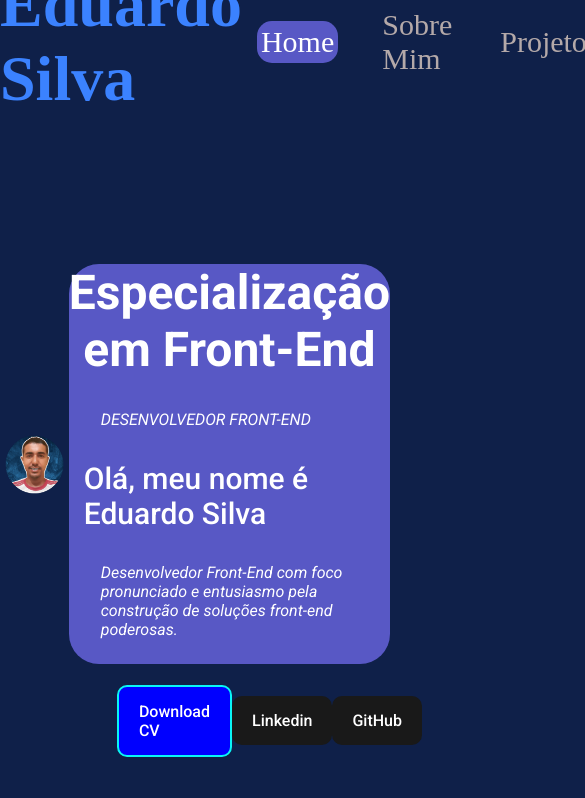
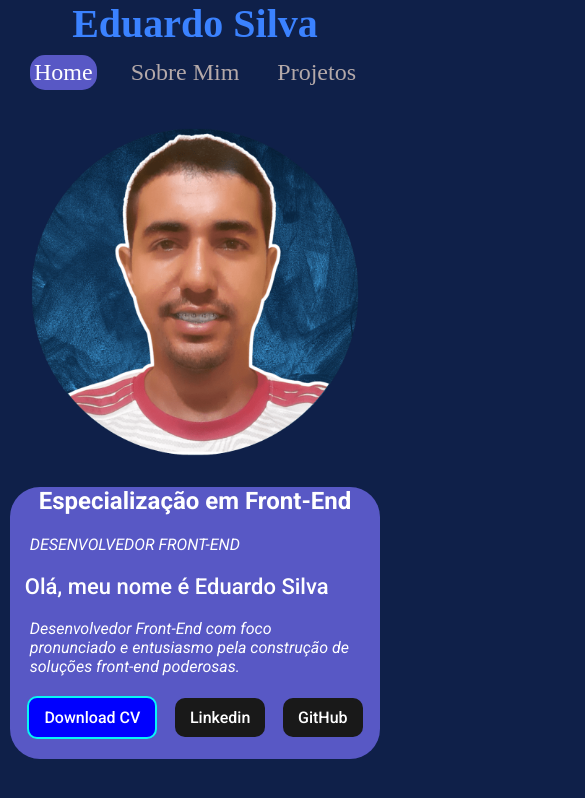
Before and after one commit to eduardo2525/Portfolio, a React (Vite) app: page / in a window 390 px wide. Shown: the top 798 px of the page, 585 px wide, since content can reach past the window. Built offline with nearby package versions, Linux system fonts and the light colour scheme.

Commit message:
Responsividade De Mobile

```diff
--- a/src/Components/About/styles.jsx
+++ b/src/Components/About/styles.jsx
@@ -136,16 +136,37 @@ export const StyleAbout = styled.section`
             top: 0;
             border-radius: 10px;
           }
+
+          @media (max-width: ${Breakpoints.mobile}) {
+            padding: 10px 15px;
+          }
+        }
+
+        @media (max-width: ${Breakpoints.mobile}) {
+          padding: 10px 15px;
         }
       }
+
       @media (min-width: ${Breakpoints.tablet}) and (max-width: ${Breakpoints.notebook}) {
         margin: 10px auto;
+      }
+
+      @media (max-width: ${Breakpoints.mobile}) {
+        width: 100%;
+        height: 50%;
+        margin-bottom: 20px;
       }
     }
 
     @media (min-width: ${Breakpoints.tablet}) and (max-width: ${Breakpoints.notebook}) {
       height: 100%;
       margin-bottom: 10px;
+    }
+
+    @media (max-width: ${Breakpoints.mobile}) {
+      width: 95%;
+      height: 100%;
+      margin-bottom: 20px;
     }
   }
 
@@ -156,4 +177,9 @@ export const StyleAbout = styled.section`
     flex-direction: column;
     justify-content: center;
   }
+
+  @media (max-width: ${Breakpoints.mobile}) {
+    height: 100%;
+    flex-direction: column;
+  }
 `
--- a/src/Components/Header/styles.jsx
+++ b/src/Components/Header/styles.jsx
@@ -20,6 +20,10 @@ export const StyleHeader = styled.header`
     @media (min-width: ${Breakpoints.tablet}) and (max-width: ${Breakpoints.notebook}) {
       justify-content: space-around;
     }
+
+    @media (max-width: ${Breakpoints.mobile}) {
+      flex-direction: column;
+    }
   }
 
   .__title {
@@ -29,6 +33,15 @@ export const StyleHeader = styled.header`
     @media (min-width: ${Breakpoints.tablet}) and (max-width: ${Breakpoints.notebook}) {
       font-size: 48px;
     }
+
+    @media (max-width: ${Breakpoints.mobile}) {
+      font-size: 40px;
+    }
+  }
+
+  @media (max-width: ${Breakpoints.mobile}) {
+    width: 100%;
+    height: 100%;
   }
 `
 
@@ -45,6 +58,10 @@ export const StyleNav = styled.nav`
       align-items: center;
       height: 40px;
       padding: 10px;
+    }
+
+    @media (max-width: ${Breakpoints.mobile}) {
+      gap: 10px;
     }
   }
 `
@@ -65,4 +82,8 @@ export const StyleLink = styled(Link)`
     background-color: ${Colors.secundary};
     border-radius: 15px;
   }
+
+  @media (max-width: ${Breakpoints.mobile}) {
+    font-size: 24px;
+  }
 `
--- a/src/Components/Projects/styles.jsx
+++ b/src/Components/Projects/styles.jsx
@@ -162,5 +162,10 @@ export const StyleProject = styled.section`
       width: 100%;
       grid-template-columns: repeat(2, 1fr);
     }
+
+    @media (max-width: ${Breakpoints.mobile}) {
+      width: 100%;
+      grid-template-columns: 1fr;
+    }
   }
 `
--- a/src/Components/Skills/styles.jsx
+++ b/src/Components/Skills/styles.jsx
@@ -41,11 +41,26 @@ export const StyleSection = styled.section`
         background-color: ${Colors.lightBlue};
         color: ${Colors.colorWhite};
       }
+
+      @media (max-width: ${Breakpoints.mobile}) {
+        padding: 8px;
+        font-size: 14px;
+      }
     }
 
     @media (min-width: ${Breakpoints.tablet}) and (max-width: ${Breakpoints.notebook}) {
       width: 80%;
     }
+
+    @media (max-width: ${Breakpoints.mobile}) {
+      width: 95%;
+    }
+  }
+
+  @media (max-width: ${Breakpoints.mobile}) {
+    width: 100%;
+    height: 100%;
+    margin-top: 10px;
   }
 `
 
@@ -69,6 +84,10 @@ export const Information = styled.div`
         color: ${Colors.colorWhite};
         font-size: 24px;
         margin-left: 8px;
+
+        @media (max-width: ${Breakpoints.mobile}) {
+          font-size: 22px;
+        }
       }
     }
 
@@ -79,17 +98,32 @@ export const Information = styled.div`
         display: inline-block;
         border-bottom: 1px solid ${Colors.lightBlue};
         margin-left: 8px;
+
+        @media (max-width: ${Breakpoints.mobile}) {
+          font-size: 22px;
+        }
       }
 
       span {
         color: ${Colors.colorWhite};
       }
     }
+
+    @media (max-width: ${Breakpoints.mobile}) {
+      width: 100%;
+      padding: 10px;
+      grid-template-columns: 1fr;
+    }
   }
 
   @media (min-width: ${Breakpoints.tablet}) and (max-width: ${Breakpoints.notebook}) {
     width: 90%;
     height: 80%;
+  }
+
+  @media screen {
+    width: 100%;
+    height: 100%;
   }
 `
 export const Ability = styled.div`
@@ -126,11 +160,20 @@ export const Ability = styled.div`
         }
       }
     }
+
+    @media (max-width: ${Breakpoints.mobile}) {
+      grid-template-columns: 1fr;
+    }
   }
 
   @media (min-width: ${Breakpoints.tablet}) and (max-width: ${Breakpoints.notebook}) {
     width: 90%;
     height: 80%;
+  }
+
+  @media (max-width: ${Breakpoints.mobile}) {
+    width: 100%;
+    height: 100%;
   }
 `
 
@@ -144,11 +187,49 @@ export const Certificate = styled.div`
     width: 100%;
     height: 600px;
     padding: 0px 10px;
+
+    @media (max-width: ${Breakpoints.mobile}) {
+      width: 100%;
+      height: 300px;
+    }
   }
 
   .swiper-pagination-bullet {
     width: 16px;
     height: 16px;
+
+    @media (max-width: ${Breakpoints.mobile}) {
+      width: 8px;
+      height: 8px;
+    }
+  }
+
+  @media (max-width: ${Breakpoints.mobile}) {
+    .swiper-button-next {
+      &::after {
+        content: 'next';
+        color: blue;
+        display: flex;
+        justify-content: center;
+        align-items: center;
+        width: 40px;
+        height: 40px;
+        font-size: 32px;
+      }
+    }
+
+    .swiper-button-prev {
+      &::after {
+        content: 'prev';
+        color: blue;
+        display: flex;
+        justify-content: center;
+        align-items: center;
+        width: 40px;
+        height: 40px;
+        font-size: 32px;
+      }
+    }
   }
 
   .swiper-pagination-bullet-active {
@@ -158,4 +239,8 @@ export const Certificate = styled.div`
   @media (min-width: ${Breakpoints.tablet}) and (max-width: ${Breakpoints.notebook}) {
     width: 95%;
   }
+
+  @media (max-width: ${Breakpoints.mobile}) {
+    width: 100%;
+  }
 `
--- a/src/breakpoint.js
+++ b/src/breakpoint.js
@@ -2,5 +2,5 @@ export const Breakpoints = {
   desktop: '1365px',
   notebook: '1024px',
   tablet: '768px',
-  mobile: '576px'
+  mobile: '767px'
 }
--- a/src/stylesGlobal.jsx
+++ b/src/stylesGlobal.jsx
@@ -1,5 +1,6 @@
 import { createGlobalStyle } from 'styled-components'
 import { Colors } from './variables'
+import { Breakpoints } from './breakpoint'
 
 export const StylesGlobal = createGlobalStyle`
   * {
@@ -30,6 +31,10 @@ export const StylesGlobal = createGlobalStyle`
     font-family: "Roboto", sans-serif;
     font-weight: 700;
     font-style: normal;
+
+    @media (max-width: ${Breakpoints.mobile}) {
+      font-size: 24px;
+    }
   }
 
   .secundary__title {
@@ -42,6 +47,11 @@ export const StylesGlobal = createGlobalStyle`
     font-family: "Roboto", sans-serif;
     font-weight: 500;
     font-style: normal;
+
+    @media (max-width: ${Breakpoints.mobile}) {
+      font-size: 22px;
+      width: 90%;
+    }
   }
 
   .paragraph {
@@ -50,6 +60,11 @@ export const StylesGlobal = createGlobalStyle`
     font-family: "Roboto", sans-serif;
     font-weight: 400;
     font-style: italic;
+
+    @media (max-width: ${Breakpoints.mobile}) {
+      font-size: 16px;
+      padding: 20px;
+    }
   }
 
   .title__gray {
@@ -60,6 +75,10 @@ export const StylesGlobal = createGlobalStyle`
     font-family: "Roboto", sans-serif;
     font-weight: 500;
     font-style: oblique;
+
+    @media (max-width: ${Breakpoints.mobile}) {
+      font-size: 24px;
+    }
   }
 
   .paragraph__project {
```
